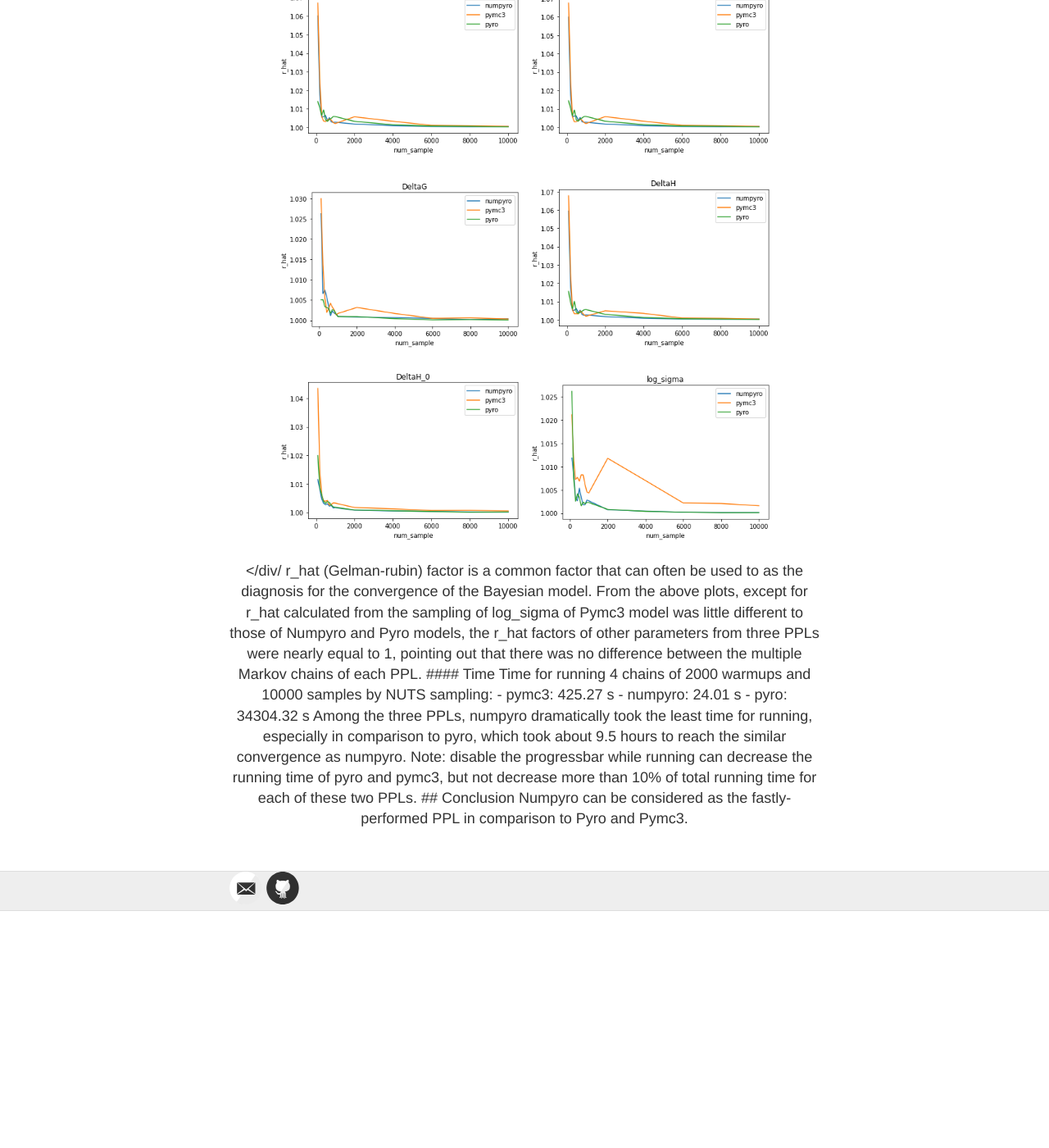
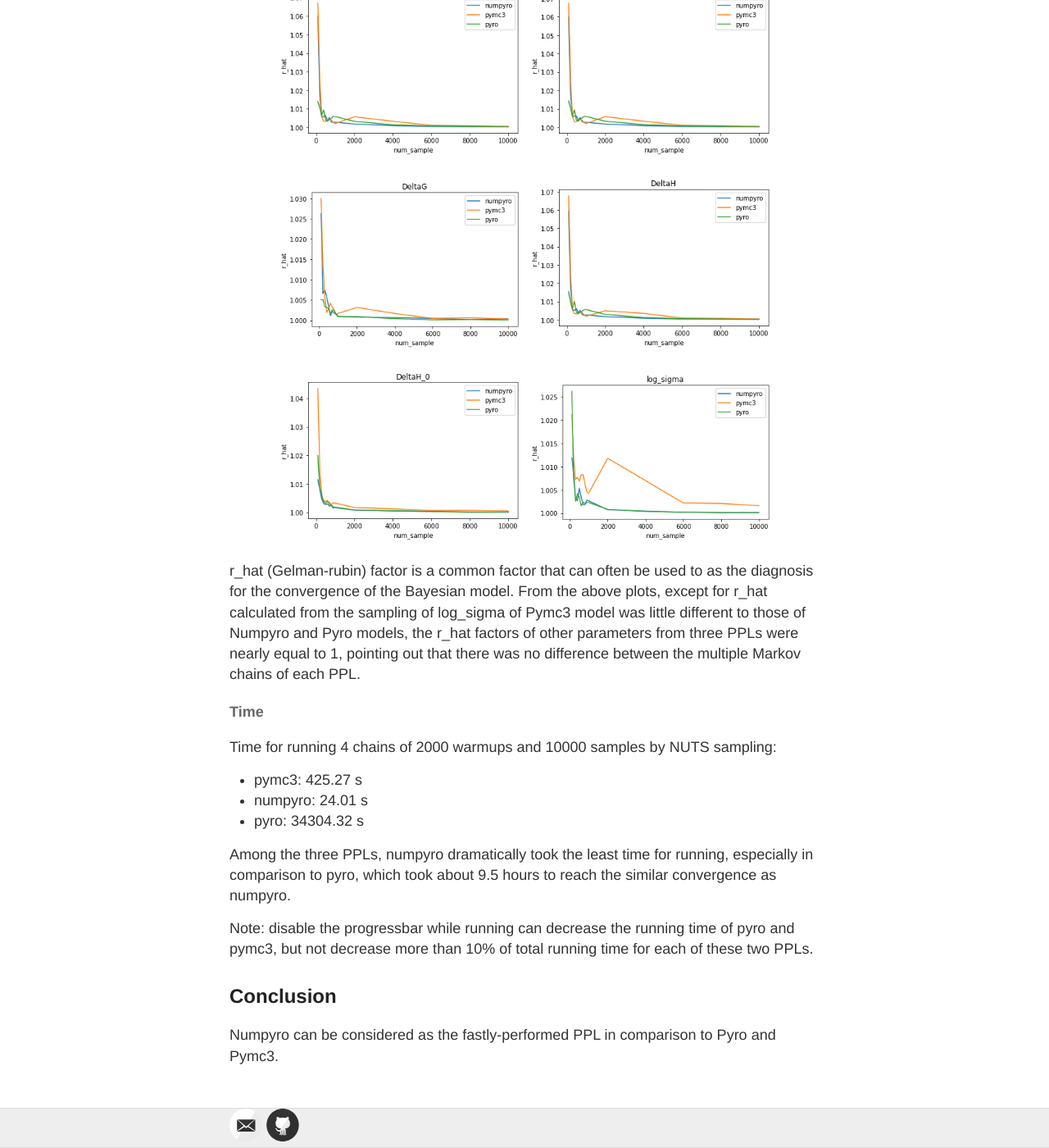
Before and after one commit to vanngocthuyla/Data_Analysis, a Jekyll site: the page built from pages/bayesian/PPLs_ITC.md, in a window 1280 px wide and 1400 px high, scrolled down 6079 px. Shown: the whole window at 82% size. Built offline with Jekyll 4.4.1, drawn with Linux system fonts in a browser that asks for light colours; our own code applies the rules of GitHub Pages for plain Markdown files; before the commit the page ends 7190 px from its top, so only the background shows below that.

Commit message:
Update PPLs_ITC.md

```diff
--- a/pages/bayesian/PPLs_ITC.md
+++ b/pages/bayesian/PPLs_ITC.md
@@ -118,7 +118,7 @@ Use function from Arviz to calculate r_hat factor of each paramete and plot r_ha
   <img src="https://vanngocthuyla.github.io/Data_Analysis/images/bayesian/rhat_DeltaH_0.png" width="300" />
   <img src="https://vanngocthuyla.github.io/Data_Analysis/images/bayesian/rhat_log_sigma.png" width="300" />
 </p>
-</div/
+</div>
 
 r_hat (Gelman-rubin) factor is a common factor that can often be used to as the diagnosis for the convergence of the Bayesian model. From the above plots, except for r_hat calculated from the sampling of log_sigma of Pymc3 model was little different to those of Numpyro and Pyro models, the r_hat factors of other parameters from three PPLs were nearly equal to 1, pointing out that there was no difference between the multiple Markov chains of each PPL.
 
```
